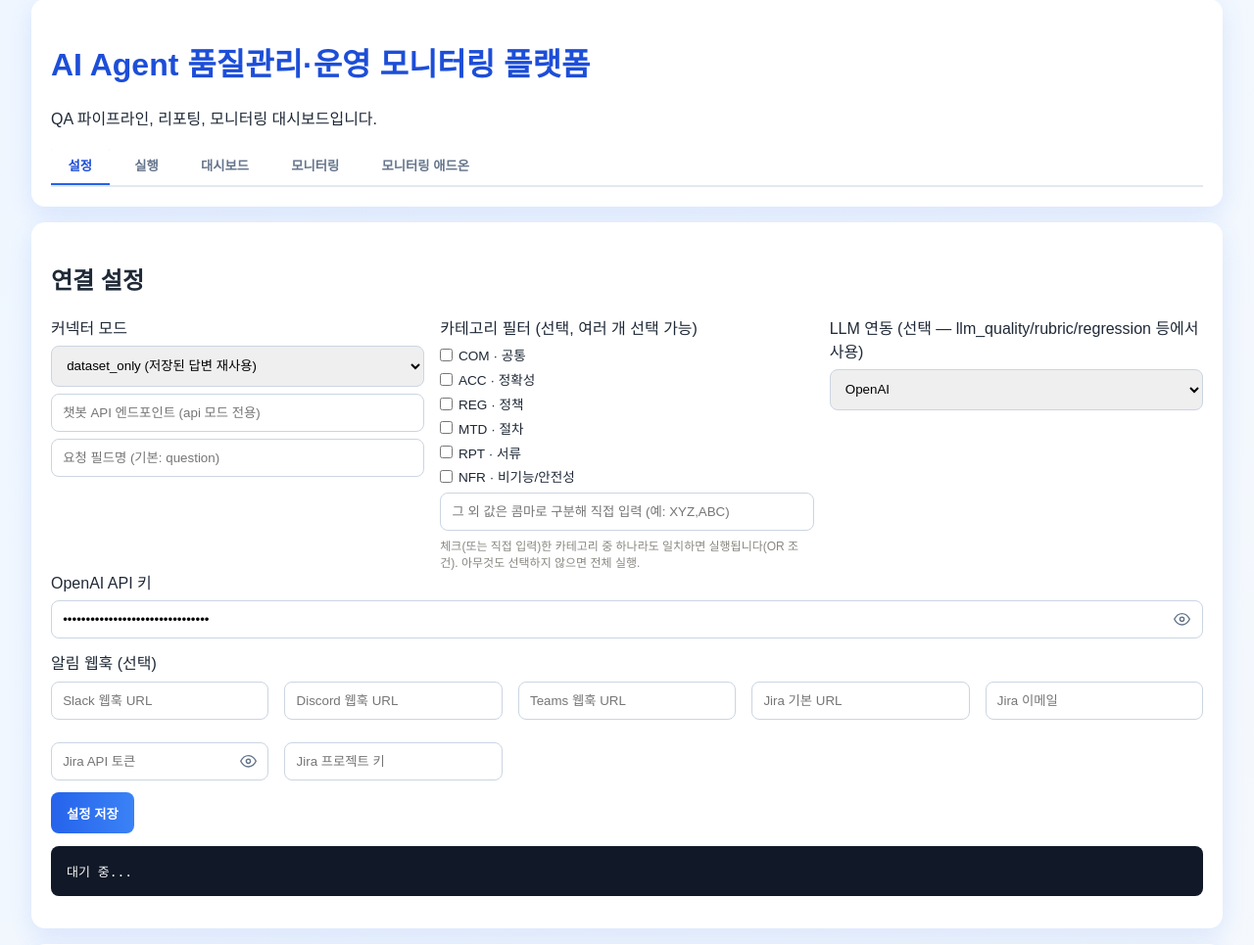
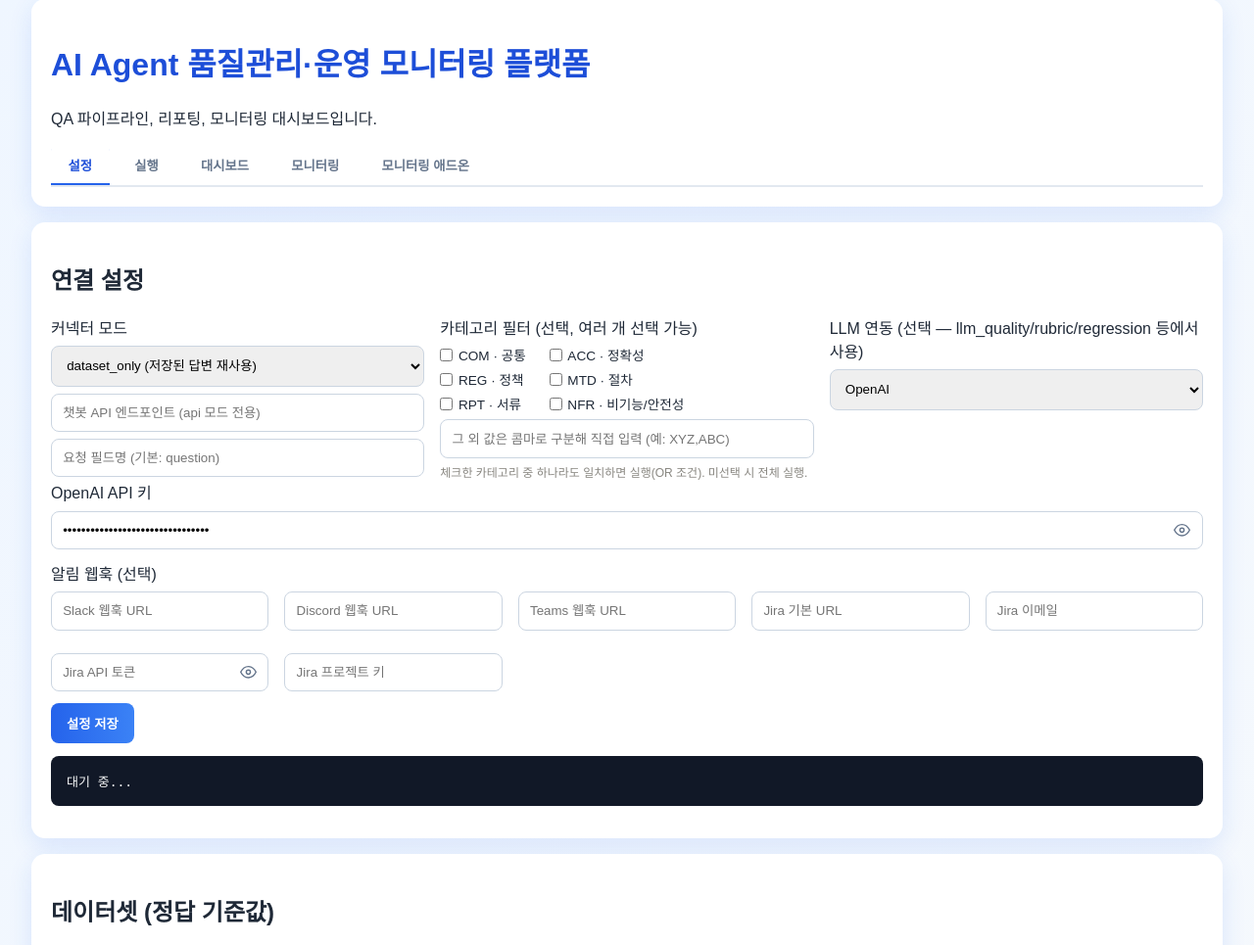
Before and after one commit to jongsu1002-star/ai_agent_quality_portfolio, a FastAPI app: page / in a window 1280 px wide. Shown: the part 33-998 px from the top of the page at 98% size. Run offline with FastAPI, Linux system fonts and the light colour scheme; data that the repository does not hold is empty; parts of the project's set-up code (start-up, migrations or seed data) failed here and were passed over; some libraries are stand-ins or nearby versions.

Commit message:
카테고리 필터 체크박스를 2열 그리드로 재배치해 커넥터 모드 열과 하단 높이를 맞춤
세로 1열 목록은 카테고리 필터 열이 커넥터 모드 열보다 훨씬 길어져 카드 하단 정렬이
어긋나 보였음 - grid-template-columns: repeat(2, max-content)로 2열 3행 배치하고
안내 문구도 한 줄로 줄여 두 열의 마지막 요소 높이 차이를 12px 수준까지 좁힘

```diff
--- a/app/templates/index.html
+++ b/app/templates/index.html
@@ -80,8 +80,8 @@
     .techniques { display: flex; gap: 1rem; flex-wrap: wrap; margin-top: 0.75rem; }
     .techniques label { display: flex; align-items: center; gap: 0.35rem; font-size: 0.9rem; }
     .techniques input { width: auto; margin: 0; }
-    .category-filter-checks { display: flex; flex-direction: column; gap: 0.3rem; margin-top: 0.4rem; }
-    .category-filter-checks label { display: flex; align-items: center; gap: 0.35rem; font-size: 0.85rem; font-weight: normal; }
+    .category-filter-checks { display: grid; grid-template-columns: repeat(2, max-content); gap: 0.3rem 1.5rem; margin-top: 0.4rem; }
+    .category-filter-checks label { display: flex; align-items: center; gap: 0.35rem; font-size: 0.85rem; font-weight: normal; white-space: nowrap; }
     .category-filter-checks input { width: auto; margin: 0; }
     .progress-track { background: #e2e8f0; border-radius: 999px; height: 10px; margin-top: 0.6rem; overflow: hidden; }
     .progress-fill { background: linear-gradient(90deg, #2563eb, #3b82f6); height: 100%; width: 0%; transition: width 0.3s ease; }
@@ -131,7 +131,7 @@
             <label><input type="checkbox" class="category-filter-check" value="NFR" /> NFR · 비기능/안전성</label>
           </div>
           <input id="category-filter-custom" placeholder="그 외 값은 콤마로 구분해 직접 입력 (예: XYZ,ABC)" style="margin-top:0.4rem;" />
-          <p class="chart-hint">체크(또는 직접 입력)한 카테고리 중 하나라도 일치하면 실행됩니다(OR 조건). 아무것도 선택하지 않으면 전체 실행.</p>
+          <p class="chart-hint">체크한 카테고리 중 하나라도 일치하면 실행(OR 조건). 미선택 시 전체 실행.</p>
         </div>
         <div>
           <label>LLM 연동 (선택 — llm_quality/rubric/regression 등에서 사용)</label>
--- a/docs/테스트_결과.md
+++ b/docs/테스트_결과.md
@@ -3,7 +3,7 @@
 > 이 문서는 `conftest.py`의 `pytest_terminal_summary` 훅이 `pytest` 실행 시마다 자동으로 재생성합니다. 수동으로 편집하지 마세요.
 > 테스트를 일부만 선택해 실행한 경우, 이 문서에는 그 실행 범위만 반영됩니다.
 
-- 최종 실행 시각: 2026-07-13T14:02:08
+- 최종 실행 시각: 2026-07-13T14:12:43
 - 종료 코드: 0 (성공)
 - 총 테스트 수: 157
 - 통과: 157
```
Also changed, not shown: docs/결함보고서.md (+1 -1 lines).
